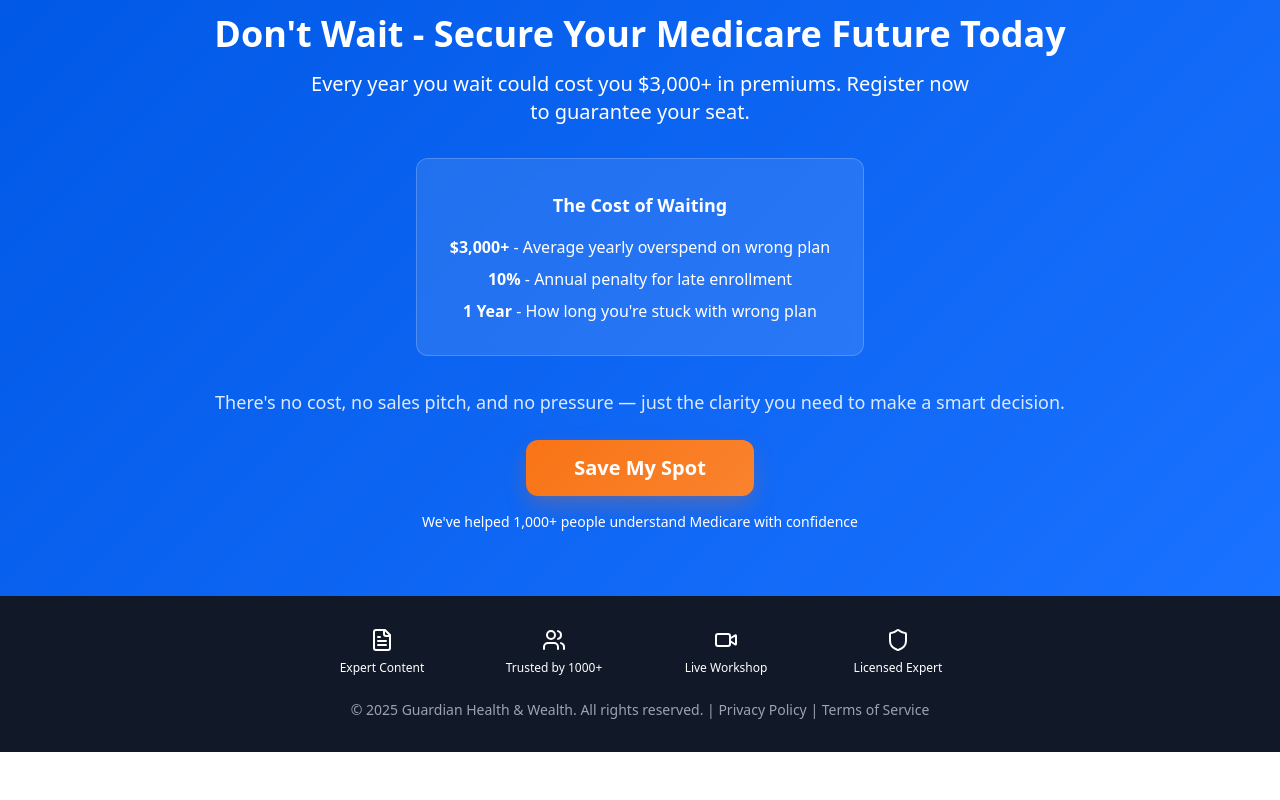
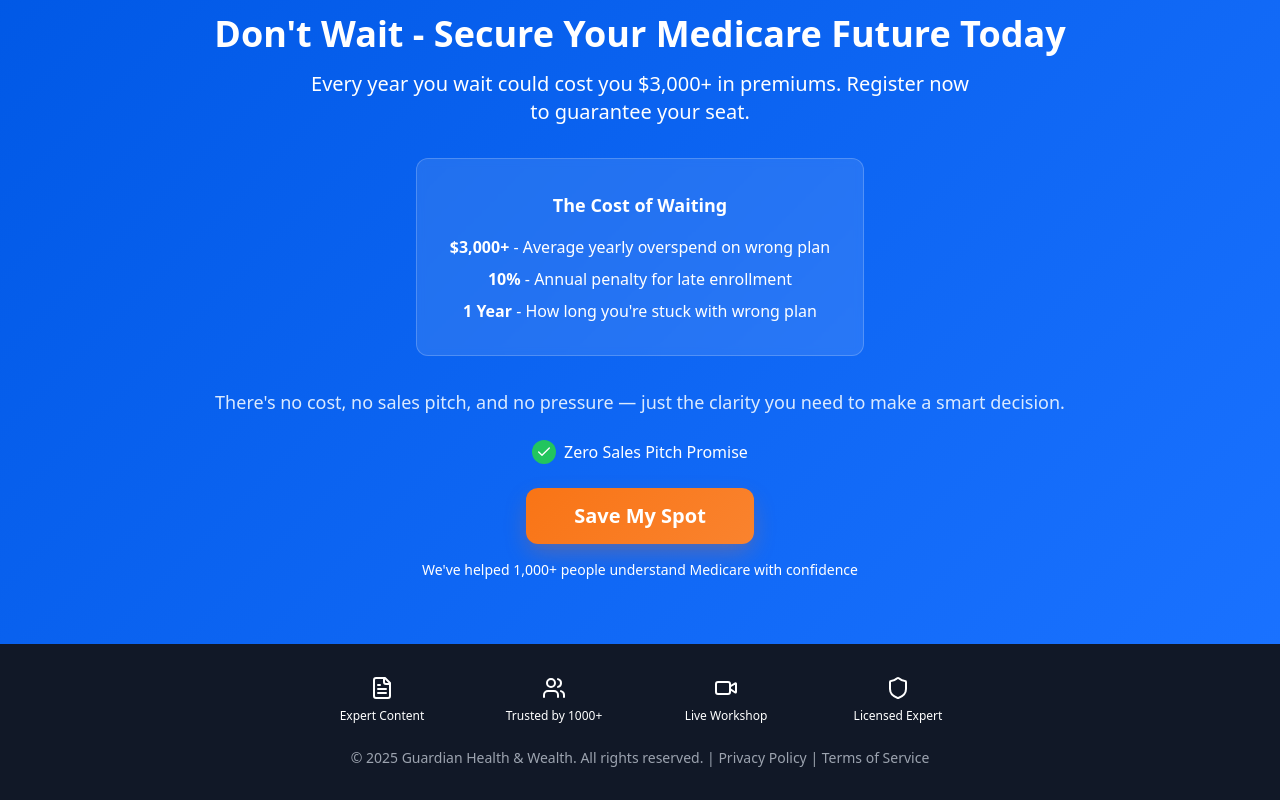
Before and after one commit to mhsmith12-lgtm/optimize-your-pages, a React (Vite) app: page / in a window 1280 px wide. Shown: the part 6877-7677 px from the top of the page. Before the commit the page ends 7629 px from the top, so only its background shows below. Built offline with nearby package versions, Linux system fonts and the light colour scheme; the HTML template or start-up script is replaced by a standard one.

Commit message:
Add trust icon to CTA

```diff
--- a/src/pages/Index.tsx
+++ b/src/pages/Index.tsx
@@ -8,7 +8,7 @@ import { MobileStickyBar } from "@/components/MobileStickyBar";
 import { BeforeAfterSection } from "@/components/BeforeAfterSection";
 import { TrustSection } from "@/components/TrustSection";
 import { TestimonialsSection } from "@/components/TestimonialsSection";
-import { Clock, Users, CheckCircle, FileText, MessageCircle, Video, Gift, ArrowDown, Shield, Star, AlertTriangle } from "lucide-react";
+import { Clock, Users, CheckCircle, FileText, MessageCircle, Video, Gift, ArrowDown, Shield, Star, AlertTriangle, Check } from "lucide-react";
 import brokerHeadshot from "@/assets/broker-headshot.jpg";
 const Index = () => {
   const [showRegistration, setShowRegistration] = useState(false);
@@ -461,6 +461,13 @@ const Index = () => {
             There's no cost, no sales pitch, and no pressure — just the clarity you need to make a smart decision.
           </p>
 
+          <div className="flex items-center justify-center gap-2 mb-6">
+            <div className="bg-green-500 rounded-full p-1">
+              <Check className="w-4 h-4 text-white" />
+            </div>
+            <span className="text-white font-medium">Zero Sales Pitch Promise</span>
+          </div>
+
           <Button onClick={scrollToForm} variant="cta" size="xl" className="w-full md:w-auto min-h-14 text-lg md:text-xl md:px-12 px-[32px]">Save My Spot</Button>
 
           <p className="text-sm mt-4 text-white">
```
